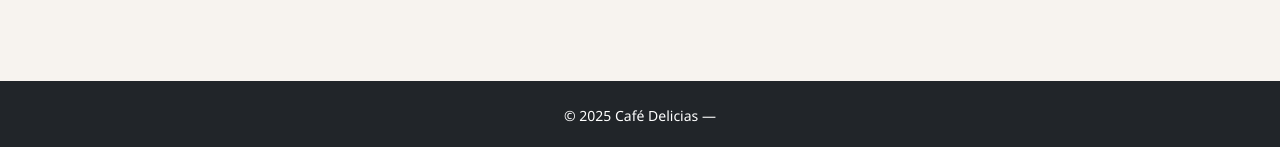
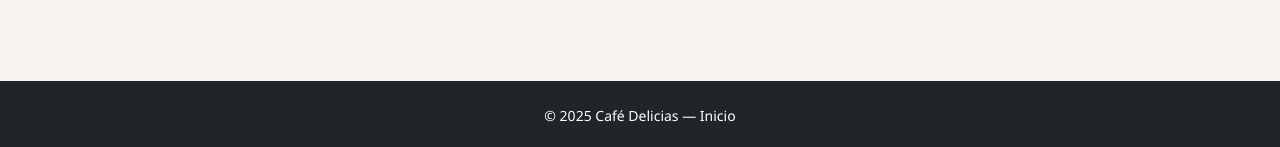
Before and after one commit to Diaulo0o0/Cafe-Delicias, a Django app: page /ayuda/envios/ in a window 1280 px wide. Shown: the part 650-797 px from the top of the page. Run offline with Django 3.2, Linux system fonts and the light colour scheme.

Commit message:
Update envios.html

```diff
--- a/cafe_delicias/delicias_cafe/templates/cafe_cafe/envios.html
+++ b/cafe_delicias/delicias_cafe/templates/cafe_cafe/envios.html
@@ -102,7 +102,8 @@
     </main>
 
     <footer class="py-4 text-center">
-        <div class="container small">© {{ YEAR|default:"2025" }} Café Delicias — </div>
+        <div class="container small">© {{ YEAR|default:"2025" }} Café Delicias — <a class="text-decoration-none text-white" href="{% url 'index' %}">Inicio</a>
+        </div>
     </footer>
 
     <script src="https://cdn.jsdelivr.net/npm/bootstrap@5.3.3/dist/js/bootstrap.bundle.min.js"></script>
```
